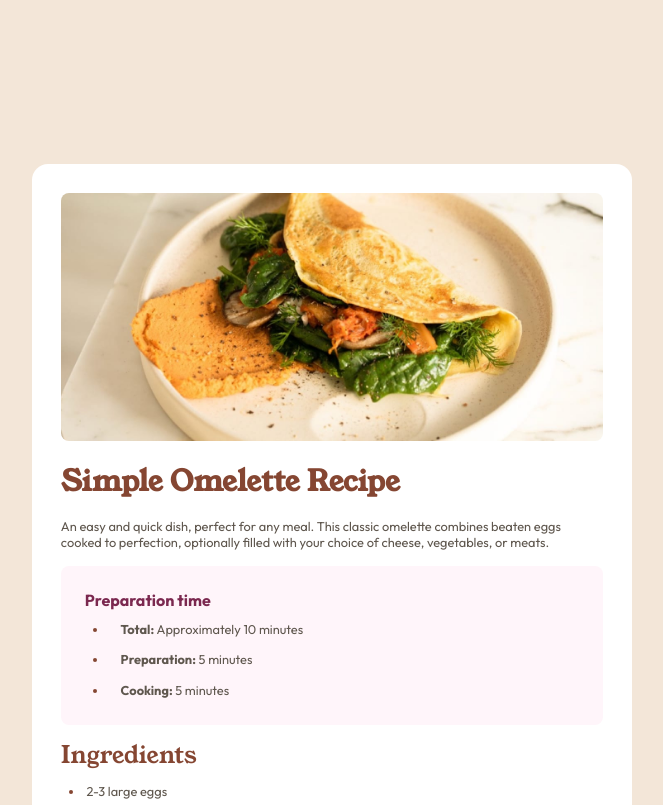
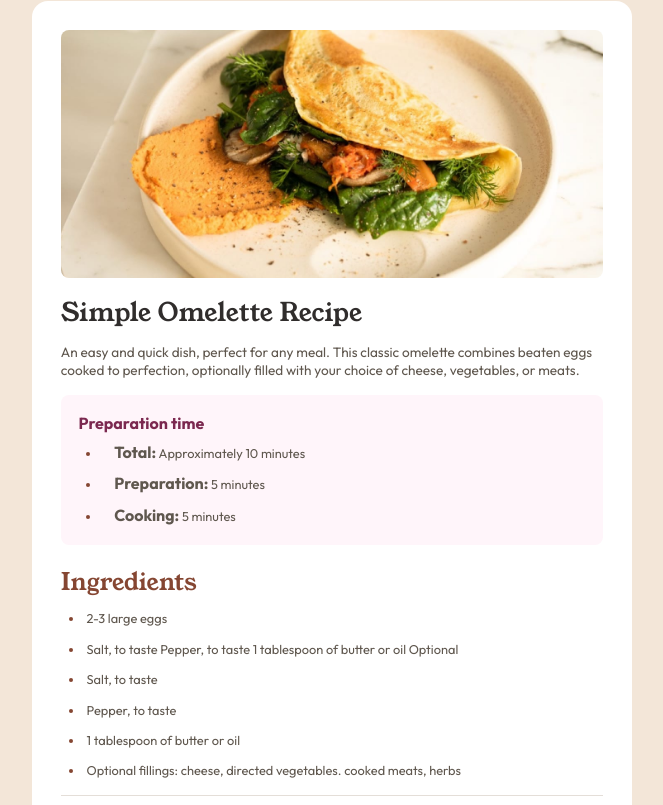
Before and after one commit to Oyeyemiwole19/FrontendChallenges, a plain HTML site: page recipe-page-main/index.html in a window 1280 px wide. Shown: the top 805 px of the page, without its empty margins (308-971 px from the left). Drawn offline with Linux system fonts and the light colour scheme.

Commit message:
fixing the heading styles and other styles

```diff
--- a/recipe-page-main/index.html
+++ b/recipe-page-main/index.html
@@ -32,7 +32,7 @@
         <div class="main-image">
           <img src="./assets/images/image-omelette.jpeg" alt="meal image" />
         </div>
-        <h1>Simple Omelette Recipe</h1>
+        <h2 class="meal-heading">Simple Omelette Recipe</h2>
         <p class="meal-ds-p">
           An easy and quick dish, perfect for any meal. This classic omelette
           combines beaten eggs cooked to perfection, optionally filled with your
@@ -124,9 +124,6 @@
       </section>
     </main>
 
-    <!-- Nutrition The table below shows nutritional values per serving without the
-    additional fillings. Calories 277kcal Carbs 0g Protein 20g Fat 22g  -->
-
     <!-- <div class="attribution">
       Challenge by
       <a href="https://www.frontendmentor.io?ref=challenge" target="_blank"
--- a/recipe-page-main/style.css
+++ b/recipe-page-main/style.css
@@ -19,46 +19,50 @@ body {
   display: flex;
   align-items: center;
   justify-content: center;
-  height: 220vh;
+  height: 180vh;
 }
 section {
   padding: 0.8rem 0;
   width: 100%;
 }
 
-h1,
 h2 {
-  font-family: "Young Serif", sans-serif;
+  font-family: "Young Serif";
   font-weight: 400;
   color: var(--nutmeg);
 }
+.meal-ds h2 {
+  color: hsl(24, 5%, 18%);
+  font-size: 1.6rem;
+  font-weight: 500;
+  margin: 0.8rem 0;
+}
 p {
   color: var(--Wenge-Brown);
-  font-size: 0.8rem;
+  font-size: 0.85rem;
   margin-bottom: 1rem;
 }
 p,
-li,
-h3 {
+li {
   font-family: "Outfit";
 }
 h3 {
+  font-family: "Outfit";
   font-size: 1rem;
   color: #7b284f;
 }
 ul,
 ol {
-  font-family: "Outfit";
-  font-size: 1rem;
-  color: var(--Wenge-Brown);
   list-style-position: inside;
   padding-left: 0.5rem;
   max-width: 90%;
 }
 li {
   color: var(--Wenge-Brown);
+  font-size: 1rem;
   font-size: 0.8rem;
   margin: 0.5rem 0 0;
+  width: 100%;
   line-height: 1.4rem;
 }
 li::marker {
@@ -67,6 +71,7 @@ li::marker {
 }
 
 span {
+  font-size: 1rem;
   font-weight: 700;
   color: var(--Wenge-Brown);
   padding-left: 10px;
@@ -91,7 +96,7 @@ main {
 .meal-prep-time {
   background-color: var(--neutraRS);
   width: 100%;
-  padding: 1.5rem;
+  padding: 1.1rem;
   border-radius: 0.5rem;
 }
 .meal-ds h1 {
@@ -103,6 +108,7 @@ main {
 .ingredient,
 .instruction {
   border-bottom: 1px solid var(--Light-Grey);
+  margin-top: 0.5rem;
 }
 
 .nutrition h2 {
```
Also changed, not shown: recipe-page-main/screenshot.png (added), recipe-page-main/screenshot1.png (deleted).
